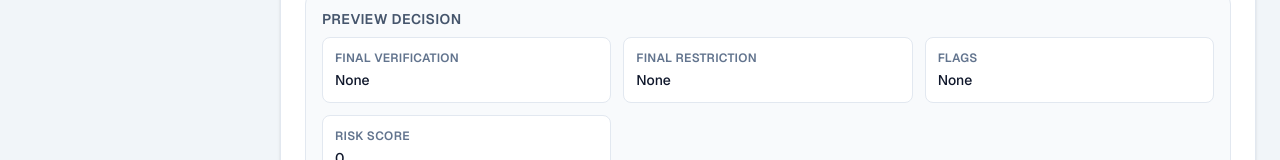
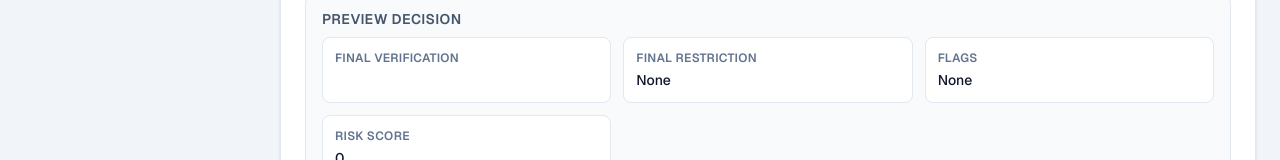
Before and after one commit to ptsportsbookcom-sudo/risk-kyc, a Next.js app: page /manual in a window 1280 px wide. Shown: the part 1047-1207 px from the top of the page. Built offline with nearby package versions, Linux system fonts and the light colour scheme.

Commit message:
fix: support array verifications without breaking UI

```diff
--- a/app/(admin)/manual/page.tsx
+++ b/app/(admin)/manual/page.tsx
@@ -432,9 +432,18 @@ export default function ManualTriggerPage() {
             <PreviewItem
               label="Final Verification"
               value={
-                manualResult.finalDecision.verification.length > 0
-                  ? manualResult.finalDecision.verification.join(", ")
-                  : "None"
+                Array.isArray(
+                  manualResult.finalDecision.verification as unknown as
+                    | string[]
+                    | string
+                    | undefined
+                )
+                  ? (
+                      manualResult.finalDecision.verification as string[]
+                    ).join(", ")
+                  : (manualResult.finalDecision.verification as unknown as
+                      | string
+                      | undefined) || "None"
               }
             />
             <PreviewItem
--- a/app/(admin)/review/page.tsx
+++ b/app/(admin)/review/page.tsx
@@ -61,10 +61,13 @@ export default function ReviewPage() {
     return cases.filter((row) => {
       const matchesStatus =
         statusFilter === "All" ? true : row.status === statusFilter;
+      const verificationRequired = row.verificationRequired as unknown;
       const matchesVerification =
         verificationFilter === "All"
           ? true
-          : row.verificationRequired.includes(verificationFilter);
+          : Array.isArray(verificationRequired)
+            ? verificationRequired.includes(verificationFilter)
+            : verificationRequired === verificationFilter;
       const matchesUsername = row.username
         .toLowerCase()
         .includes(usernameQuery.toLowerCase().trim());
@@ -228,9 +231,9 @@ export default function ReviewPage() {
                     ) : null}
                   </td>
                   <td className="px-4 py-3 text-sm text-slate-700">
-                    {row.verificationRequired.length > 0
-                      ? row.verificationRequired[0]
-                      : "None"}
+                    {Array.isArray(row.verificationRequired)
+                      ? row.verificationRequired.join(", ") || "None"
+                      : row.verificationRequired ?? "None"}
                   </td>
                   <td className="px-4 py-3 text-sm text-slate-700">
                     {row.kycLevel}
--- a/app/(admin)/simulator/page.tsx
+++ b/app/(admin)/simulator/page.tsx
@@ -57,6 +57,7 @@ type BulkSimulationResult = {
   triggeredRules: Array<{ id: string; name: string; priority: number }>;
   finalDecision: {
     verification: string[];
+    primaryVerification?: string | null;
     kycLevel: "L0" | "L1" | "L2" | "L3";
     restriction: string | null;
     flags: string[];
--- a/app/components/kyc-cases-context.tsx
+++ b/app/components/kyc-cases-context.tsx
@@ -52,6 +52,7 @@ export type KycCase = {
   riskScore?: number;
   finalDecision?: {
     verification: string[];
+    primaryVerification?: string | null;
     kycLevel: KycLevel;
     restriction: string | null;
     flags: string[];
@@ -79,6 +80,7 @@ type CreateKycCaseInput = {
   riskScore?: number;
   finalDecision?: {
     verification: string[];
+    primaryVerification?: string | null;
     kycLevel: KycLevel;
     restriction: string | null;
     flags: string[];
--- a/app/components/rules-engine.ts
+++ b/app/components/rules-engine.ts
@@ -45,6 +45,7 @@ export type RulesEngineResult = {
   };
   finalDecision: {
     verification: string[];
+    primaryVerification: string | null;
     kycLevel: "L0" | "L1" | "L2" | "L3";
     restriction: string | null;
     flags: string[];
@@ -199,6 +200,7 @@ function getEmptyResult(): RulesEngineResult {
     },
     finalDecision: {
       verification: [],
+      primaryVerification: null,
       kycLevel: "L0",
       restriction: null,
       flags: [],
@@ -349,7 +351,8 @@ export function resolveDecision(input: {
   return {
     aggregatedActions,
     finalDecision: {
-      verification: aggregatedActions.verifications,
+      verification: aggregatedActions.verifications || [],
+      primaryVerification: aggregatedActions.verifications?.[0] || null,
       kycLevel: finalKycLevel,
       restriction: finalRestriction,
       flags: uniqueFlags,
```
